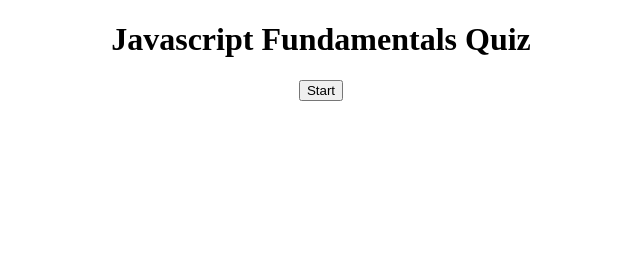
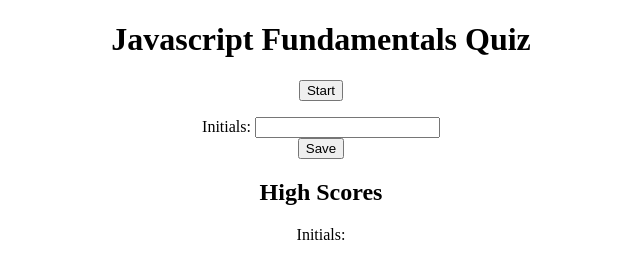
Before and after one commit to vinetteg/Javascript_Fundamentals_Quiz, a plain HTML site: page index.html in a window 1280 px wide. Shown: the whole page, without its empty margins (319-959 px from the left). Drawn offline with Linux system fonts and the light colour scheme.

Commit message:
Added Initial input and save button for high score area

```diff
--- a/index.html
+++ b/index.html
@@ -16,6 +16,18 @@
     </div>
     <ul id="quizQuestions"></ul>
 
+    <form method="High Scores">
+      <div class="input-group">
+        <label for="initials">Initials: </label>
+        <input type="text" />
+      </div>
+      <button id="save">Save</button>
+    </form>
+
+    <div class="winners"></div>
+    <h2>High Scores</h2>
+    <p>Initials:</p>
+
     <script src="script.js"></script>
   </body>
 </html>
--- a/style.css
+++ b/style.css
@@ -2,6 +2,8 @@ body {
   text-align: center;
 }
 
+
+
 #countdown {
   text-align: right;
 }
```
